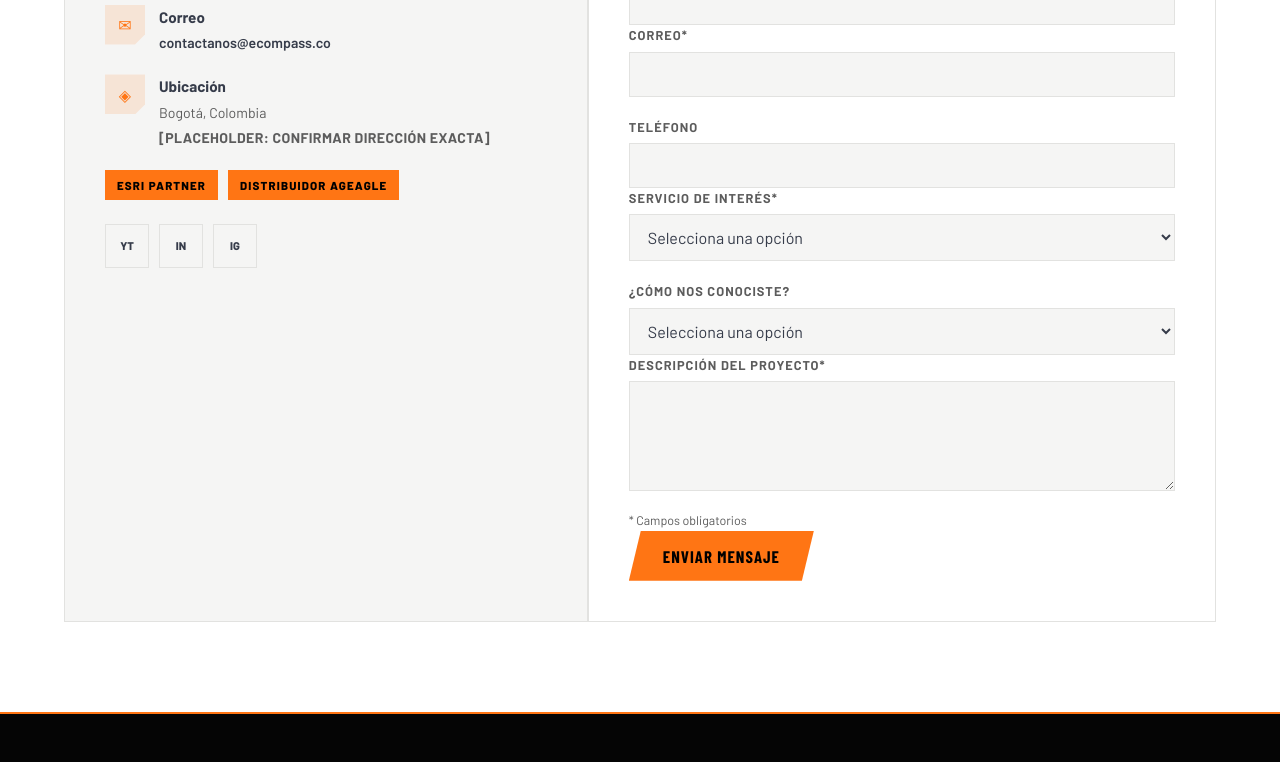
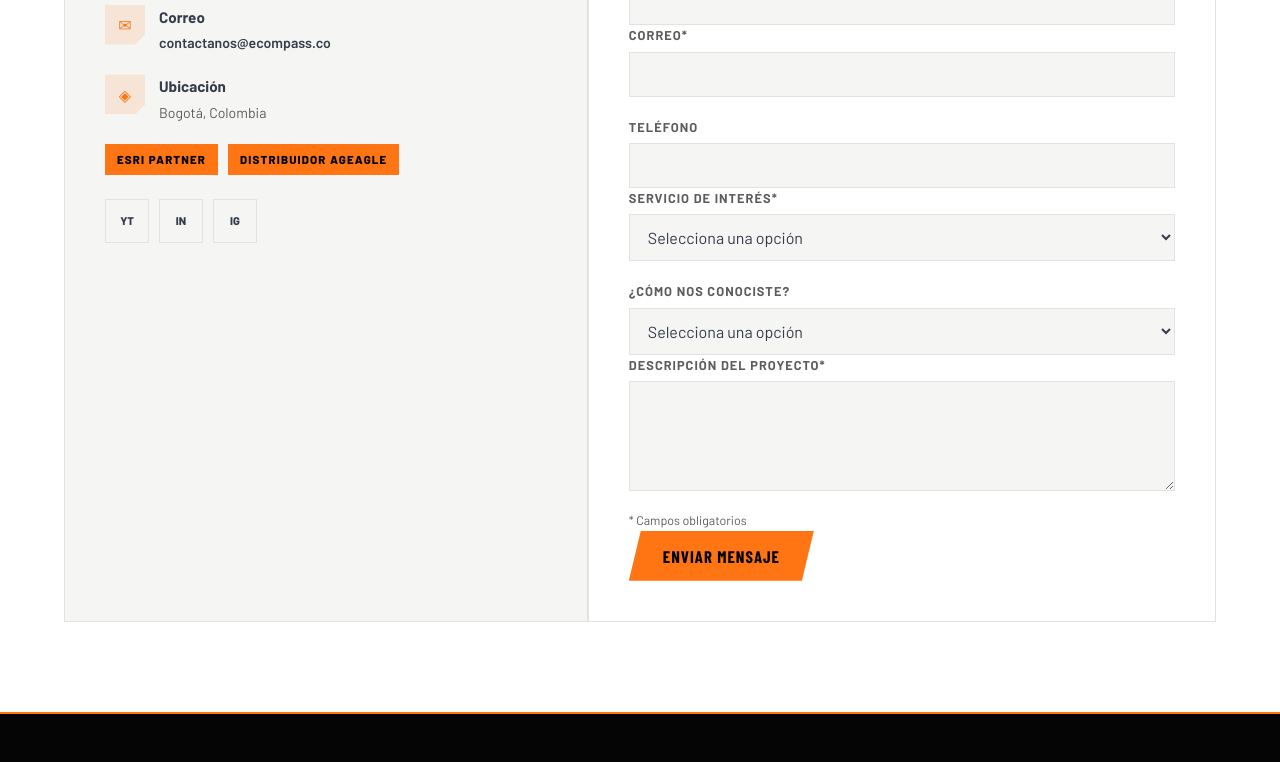
Before and after one commit to programadorecompasss/web-ecompass, a plain HTML site: page contacto.html in a window 1280 px wide. Shown: the part 920-1682 px from the top of the page. Drawn offline with nearby package versions, Linux system fonts and the light colour scheme; a web font is replaced by a local one.

Commit message:
Quita el placeholder de direccion en contacto.html
Elimina "[PLACEHOLDER: confirmar direccion exacta]" bajo "Bogota, Colombia"
en el bloque Ubicacion. Queda solo "Bogota, Colombia".
(La regla CSS .contact-info .placeholder queda sin uso; se deja por ahora.)

Co-Authored-By: Claude Sonnet 5 <noreply@anthropic.com>
Claude-Session: https://claude.ai/code/session_01KoN1qDhupHFuKzqyMm4HNW

```diff
--- a/contacto.html
+++ b/contacto.html
@@ -385,8 +385,7 @@ body.mm-open .mm-backdrop{opacity:1;visibility:visible;pointer-events:auto}
           <div class="ico2">◈</div>
           <div>
             <b>Ubicación</b>
-            <span>Bogotá, Colombia</span><br>
-            <span class="placeholder">[PLACEHOLDER: confirmar dirección exacta]</span>
+            <span>Bogotá, Colombia</span>
           </div>
         </div>
 
```
